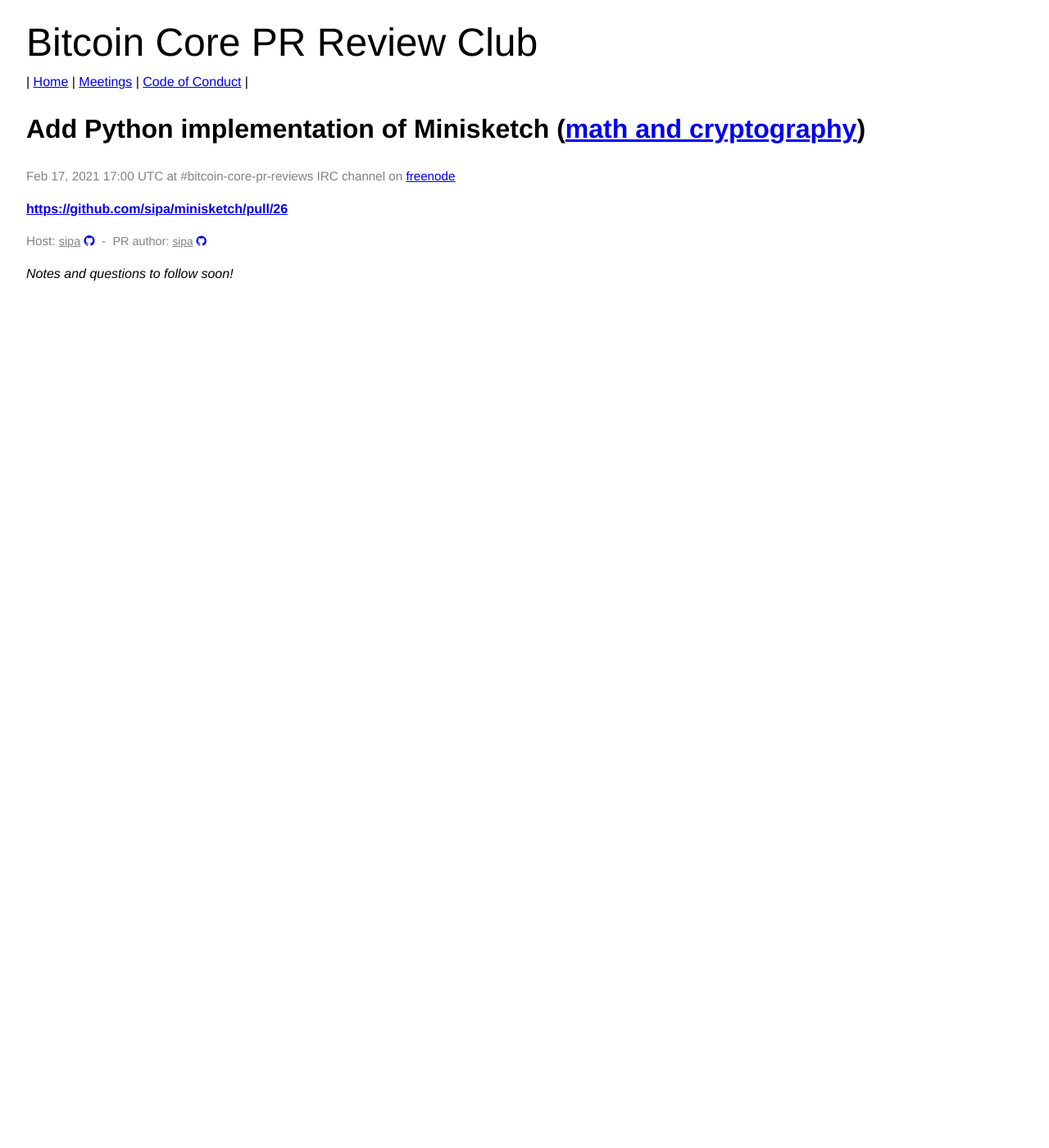
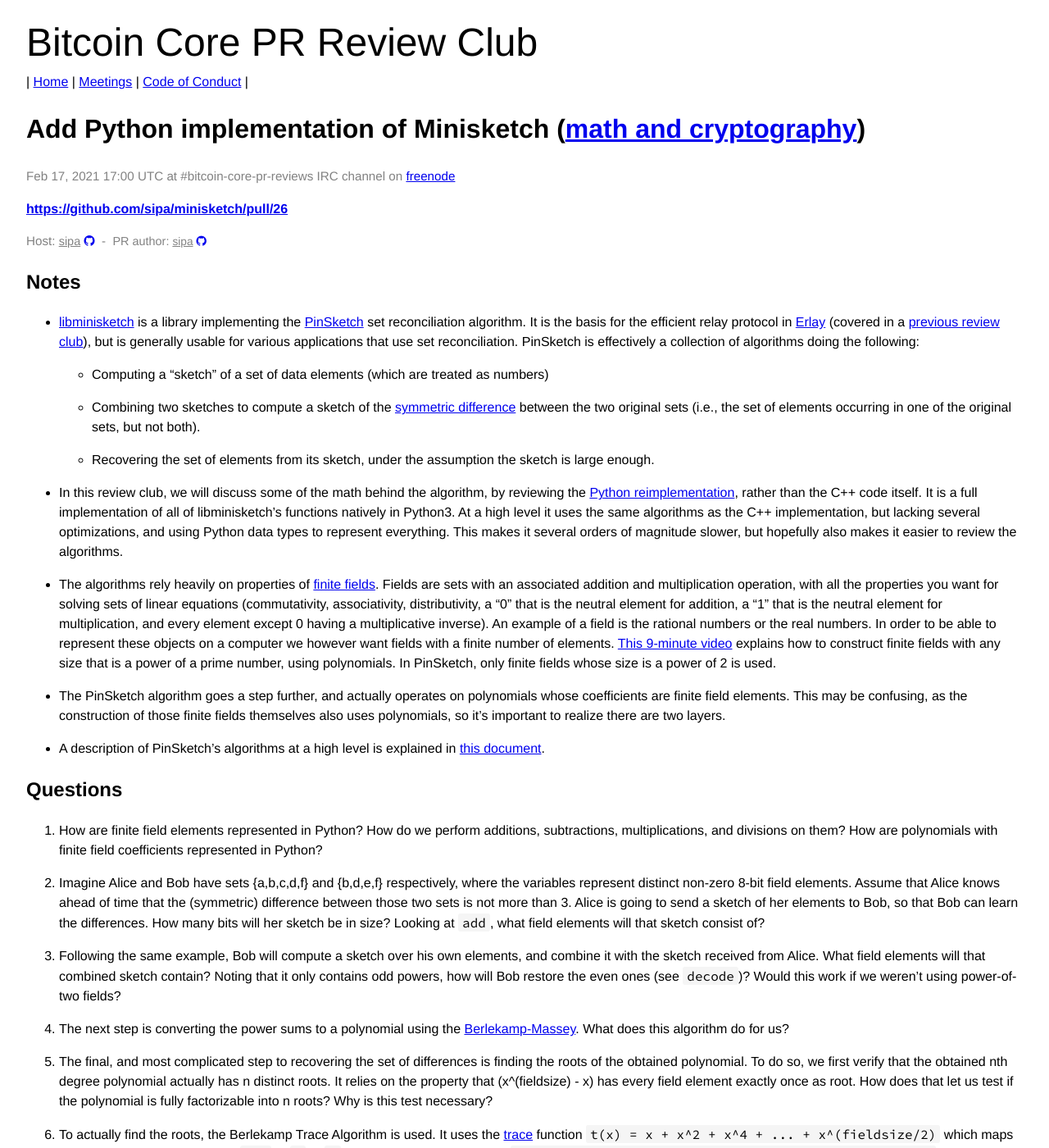
Before and after one commit to bitcoin-core-review-club/website, a Jekyll site: the page built from _posts/2021-02-17-minisketch-#26.md, in a window 1280 px wide and 1400 px high. Shown: the whole window at 82% size. Built offline with Jekyll 4.4.1, drawn with Linux system fonts in a browser that asks for light colours; some of the changed text lies outside the part shown.

Commit message:
Add notes and questions for Minisketch review club

```diff
--- a/_posts/2021-02-17-minisketch-#26.md
+++ b/_posts/2021-02-17-minisketch-#26.md
@@ -10,14 +10,98 @@
 commit:
 ---
 
-_Notes and questions to follow soon!_
-
-<!-- TODO: Before meeting, add notes and questions
 ## Notes
 
+- [libminisketch](https://github.com/sipa/minisketch) is a library implementing
+  the [PinSketch](https://www.cs.bu.edu/~reyzin/code/fuzzy.html) set reconciliation algorithm.
+  It is the basis for the efficient relay protocol in
+  [Erlay](https://arxiv.org/abs/1905.10518) (covered in a [previous review
+  club](https://bitcoincore.reviews/18261)), but is generally usable for various
+  applications that use set reconciliation. PinSketch is effectively a collection
+  of algorithms doing the following:
+
+  - Computing a "sketch" of a set of data elements (which are treated as
+    numbers)
+
+  - Combining two sketches to compute a sketch of the
+    [symmetric difference](https://en.wikipedia.org/wiki/Symmetric_difference)
+    between the two original sets (i.e., the set of elements occurring in one
+    of the original sets, but not both).
+
+  - Recovering the set of elements from its sketch, under the assumption the
+    sketch is large enough.
+
+- In this review club, we will discuss some of the math behind the algorithm,
+  by reviewing the [Python
+  reimplementation](https://github.com/sipa/minisketch/blob/202011_pyminisketch/tests/pyminisketch.py),
+  rather than the C++ code itself.  It is a full implementation of all of
+  libminisketch's functions natively in Python3.  At a high level it uses the
+  same algorithms as the C++ implementation, but lacking several optimizations,
+  and using Python data types to represent everything. This makes it several
+  orders of magnitude slower, but hopefully also makes it easier to review the
+  algorithms.
+
+- The algorithms rely heavily on properties of [finite
+  fields](https://en.wikipedia.org/wiki/Finite_field).  Fields are sets with an
+  associated addition and multiplication operation, with all the properties you
+  want for solving sets of linear equations (commutativity, associativity,
+  distributivity, a "0" that is the neutral element for addition, a "1" that is
+  the neutral element for multiplication, and every element except 0 having a
+  multiplicative inverse). An example of a field is the rational numbers or the
+  real numbers. In order to be able to represent these objects on a computer we
+  however want fields with a finite number of elements. [This 9-minute
+  video](https://www.youtube.com/watch?v=z9bTzjy4SCg) explains how to construct
+  finite fields with any size that is a power of a prime number, using
+  polynomials. In PinSketch, only finite fields whose size is a power of 2 is
+  used.
+
+- The PinSketch algorithm goes a step further, and actually operates on
+  polynomials whose coefficients are finite field elements. This may be
+  confusing, as the construction of those finite fields themselves also uses
+  polynomials, so it's important to realize there are two layers.
+
+- A description of PinSketch's algorithms at a high level is explained in [this
+  document](https://github.com/sipa/minisketch/blob/master/doc/math.md).
+
 ## Questions
--->
 
+1. How are finite field elements represented in Python? How do we perform
+   additions, subtractions, multiplications, and divisions on them? How are
+   polynomials with finite field coefficients represented in Python?
+
+2. Imagine Alice and Bob have sets {a,b,c,d,f} and {b,d,e,f} respectively,
+   where the variables represent distinct non-zero 8-bit field elements. Assume
+   that Alice knows ahead of time that the (symmetric) difference between those
+   two sets is not more than 3. Alice is going to send a sketch of her elements to
+   Bob, so that Bob can learn the differences. How many bits will her sketch be in
+   size? Looking at `add`, what field elements will that sketch consist of?
+
+3. Following the same example, Bob will compute a sketch over his own elements,
+   and combine it with the sketch received from Alice. What field elements will
+   that combined sketch contain?  Noting that it only contains odd powers, how
+   will Bob restore the even ones (see `decode`)?  Would this work if we weren't
+   using power-of-two fields?
+
+4. The next step is converting the power sums to a polynomial using the
+   [Berlekamp-Massey](https://en.wikipedia.org/wiki/Berlekamp%E2%80%93Massey_algorithm).
+   What does this algorithm do for us?
+
+5. The final, and most complicated step to recovering the set of differences is
+   finding the roots of the obtained polynomial. To do so, we first verify that
+   the obtained nth degree polynomial actually has n distinct roots. It relies on
+   the property that (x^(fieldsize) - x) has every field element exactly once as
+   root. How does that let us test if the polynomial is fully factorizable into n
+   roots? Why is this test necessary?
+
+6. To actually find the roots, the Berlekamp Trace Algorithm is used. It uses
+   the [trace](https://en.wikipedia.org/wiki/Field_trace) function
+   `t(x) = x + x^2 + x^4 + ... + x^(fieldsize/2)` which maps every element of a
+   field of size `2^n` to `0` or `1`. In our 8-bit field that means
+   `t(x) = x + x^2 + x^4 + x^8 + x^16 x^32 + x^64 + x^128`.  This means that
+   for any non-zero field element `p`, `tr(p*x)` also has this property, and
+   every choice of `p` will map a different subset of field elements to 0 (and the
+   others to 1). How is this property used to recursively split the polynomial
+   into smaller and smaller ones?
 
 <!-- TODO: After meeting, uncomment and add meeting log between the irc tags
 ## Meeting Log
```
